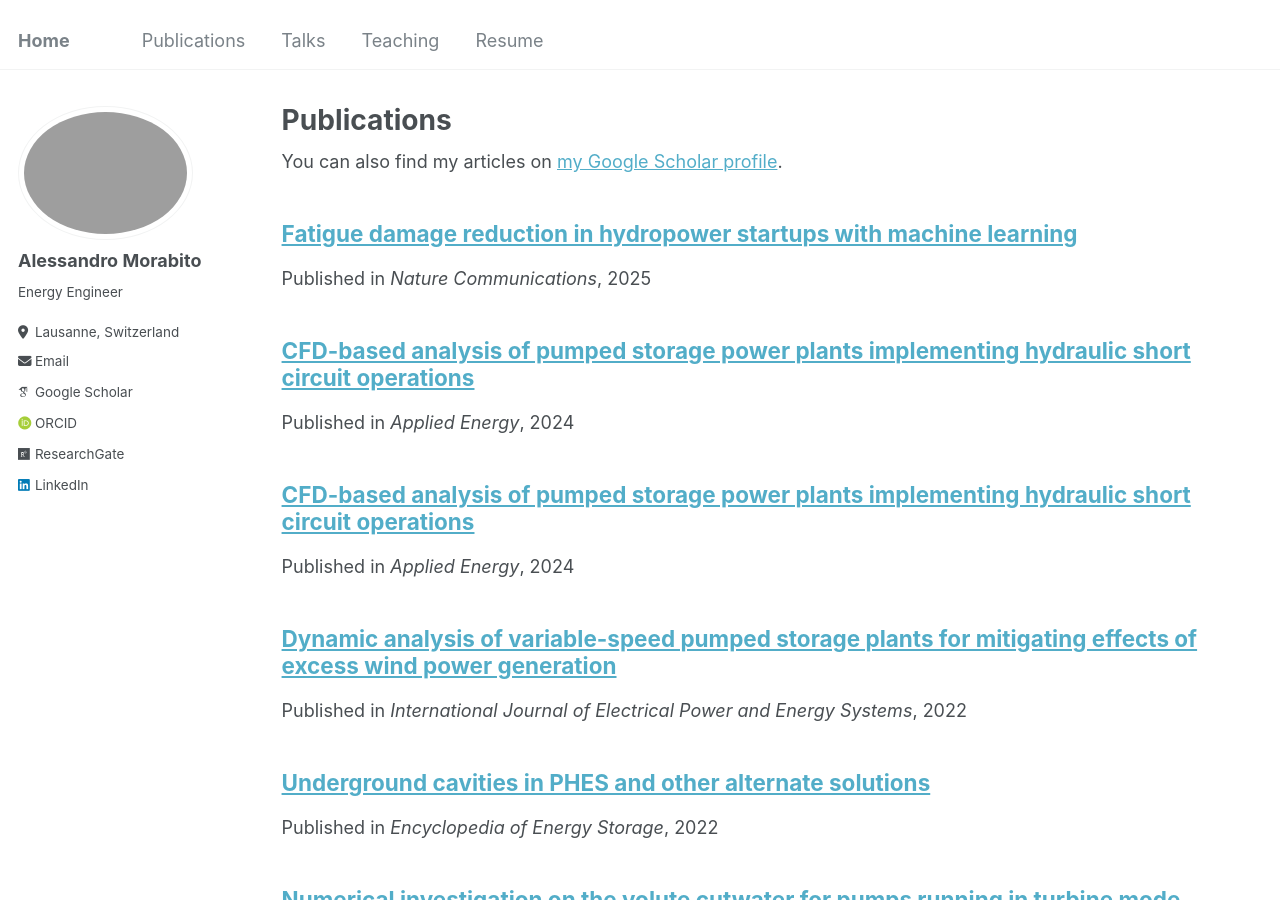
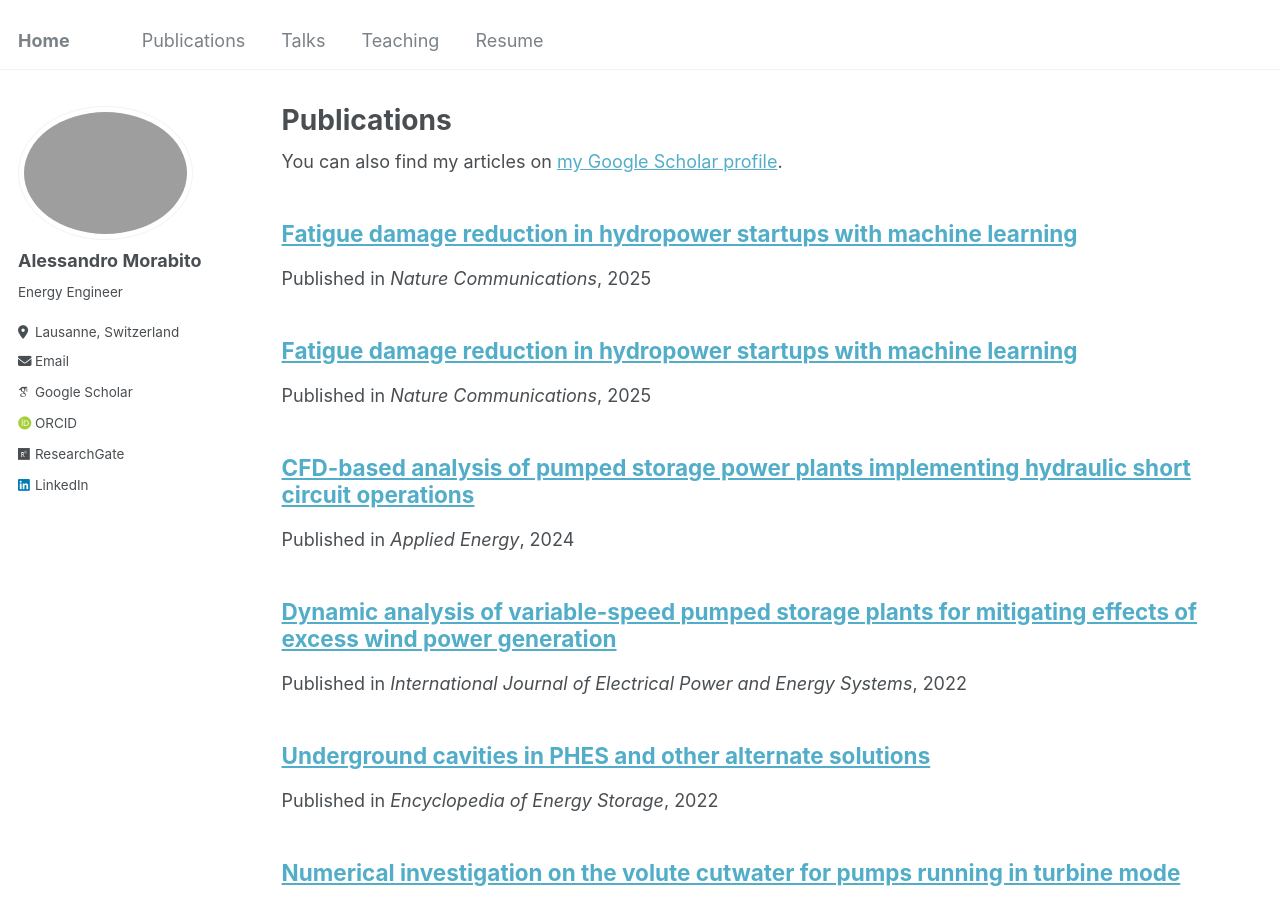
Before and after one commit to morabito-a/info, a Jekyll site: the page built from _pages/publications.md, in a window 1280 px wide and 900 px high. Built offline with Jekyll 4.4.1, drawn with Linux system fonts in a browser that asks for light colours; some web fonts are replaced.

Commit message:
Update 2025-Nature_Comm2.md

```diff
--- a/_publications/2025-Nature_Comm2.md
+++ b/_publications/2025-Nature_Comm2.md
@@ -1,10 +1,10 @@
 ---
-title: "CFD-based analysis of pumped storage power plants implementing hydraulic short circuit operations"
+title: "Fatigue damage reduction in hydropower startups with machine learning"
 collection: publications
-permalink: /publication/2024-CFD-HSC
+permalink: /publication/2025-Nature_Comm.md
 excerpt: ''
-date: 2024-09-1
-venue: 'Applied Energy'
+date: 2025-03-01
+venue: 'Nature Communications'
 paperurl: ''
 citation: 'Morabito, A.& Vagnoni, E. (2024). &quot;CFD-based analysis of pumped storage power plants implementing hydraulic short circuit operations.&quot; <i>Applied Energy</i> 369, 123474'
 ---
```
